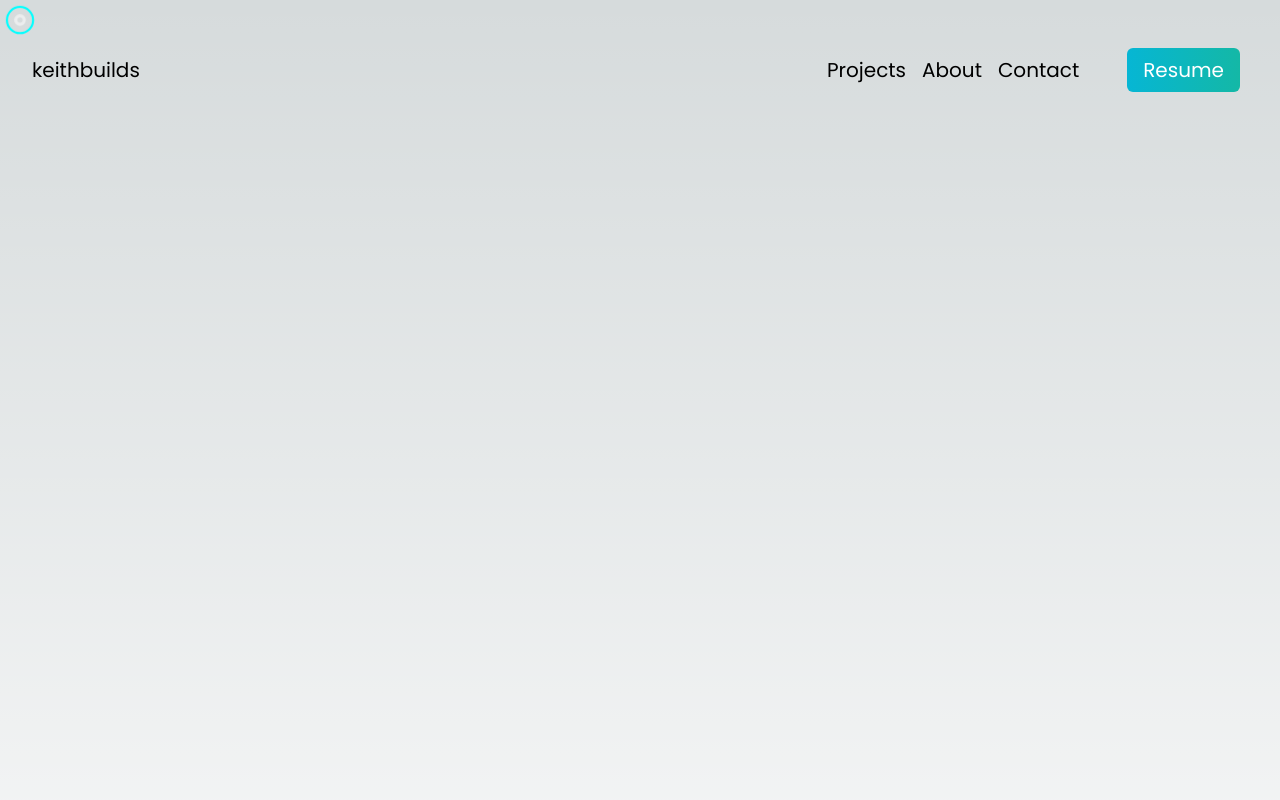
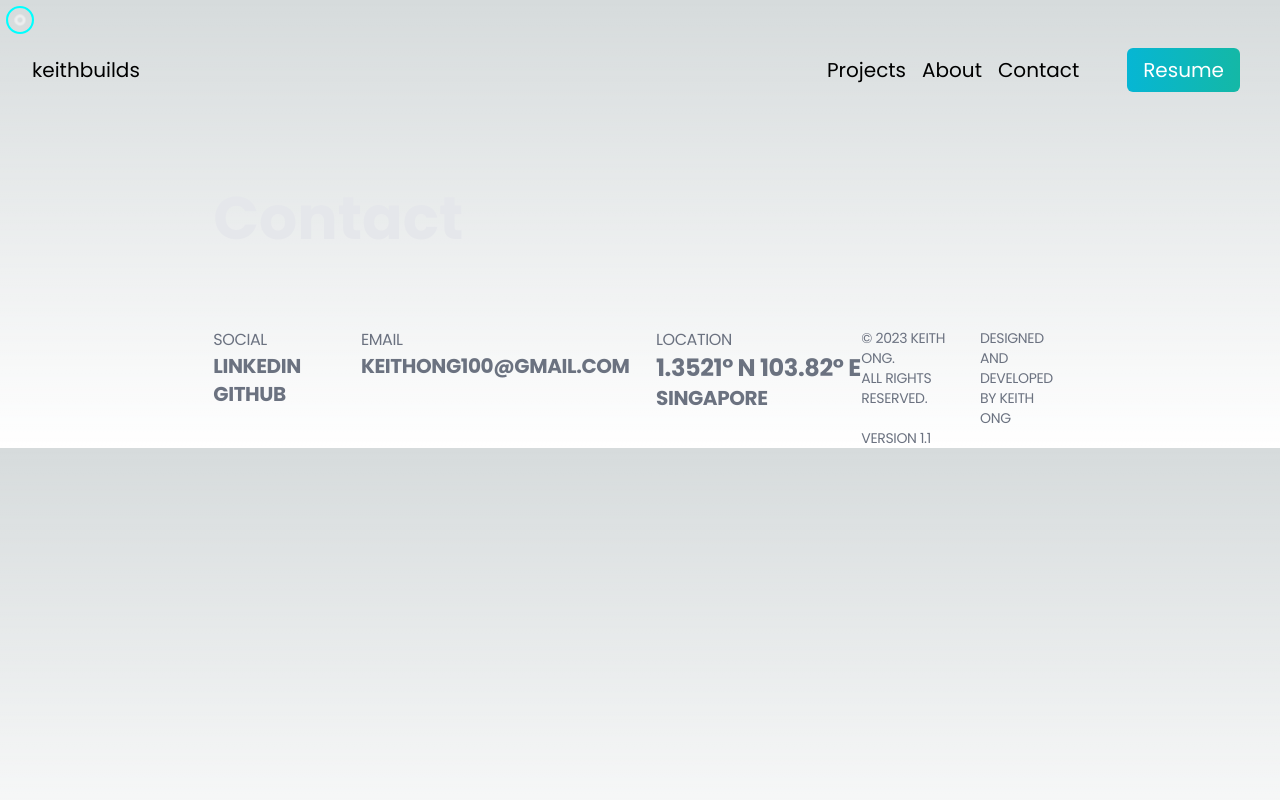
Before and after one commit to Earthstomp/portfolio, a Next.js app in the folder portfolio/: page /contact in a window 1280 px wide. Shown: the top 800 px of the page. Built offline with nearby package versions, Linux system fonts and the light colour scheme.

Commit message:
feat:create contact page

```diff
--- a/portfolio/app/contact/page.tsx
+++ b/portfolio/app/contact/page.tsx
@@ -2,13 +2,13 @@
 import Link from 'next/link';
 
 export const metadata = {
-  title: 'About | Keith',
+  title: 'Contact | Keith',
 };
 
-export default function Home() {
+export default function Contact() {
   return (
-    <div className="flex justify-center items-center h-screen">
-      <div className="bg-white w-50 h-50"></div>
+    <div className="sm:text-4xl md:text-5xl lg:text-6xl font-bold">
+      Contact
     </div>
   );
 }
--- a/portfolio/app/projects/[name]/page.tsx
+++ b/portfolio/app/projects/[name]/page.tsx
@@ -31,7 +31,7 @@
                 <div className="sm:w-full md:w-5/6 lg:w-5/6">
                     <RepoCard repoName={github} />
                 </div>
-                <div className="relative">
+                <div className="">
                     <ProjectPictures projectId={project?.id} />
                 </div>
             </div>
```
